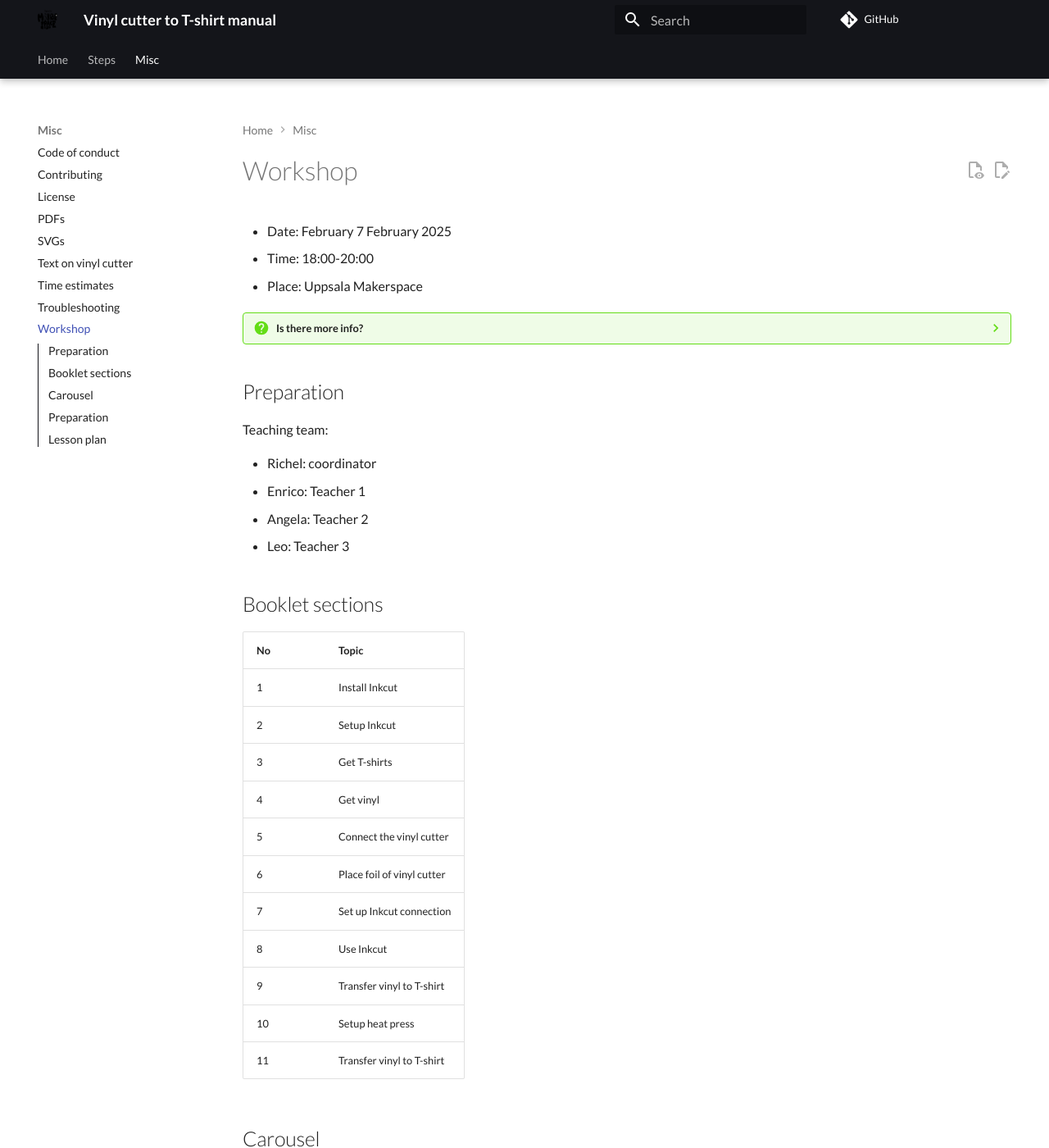
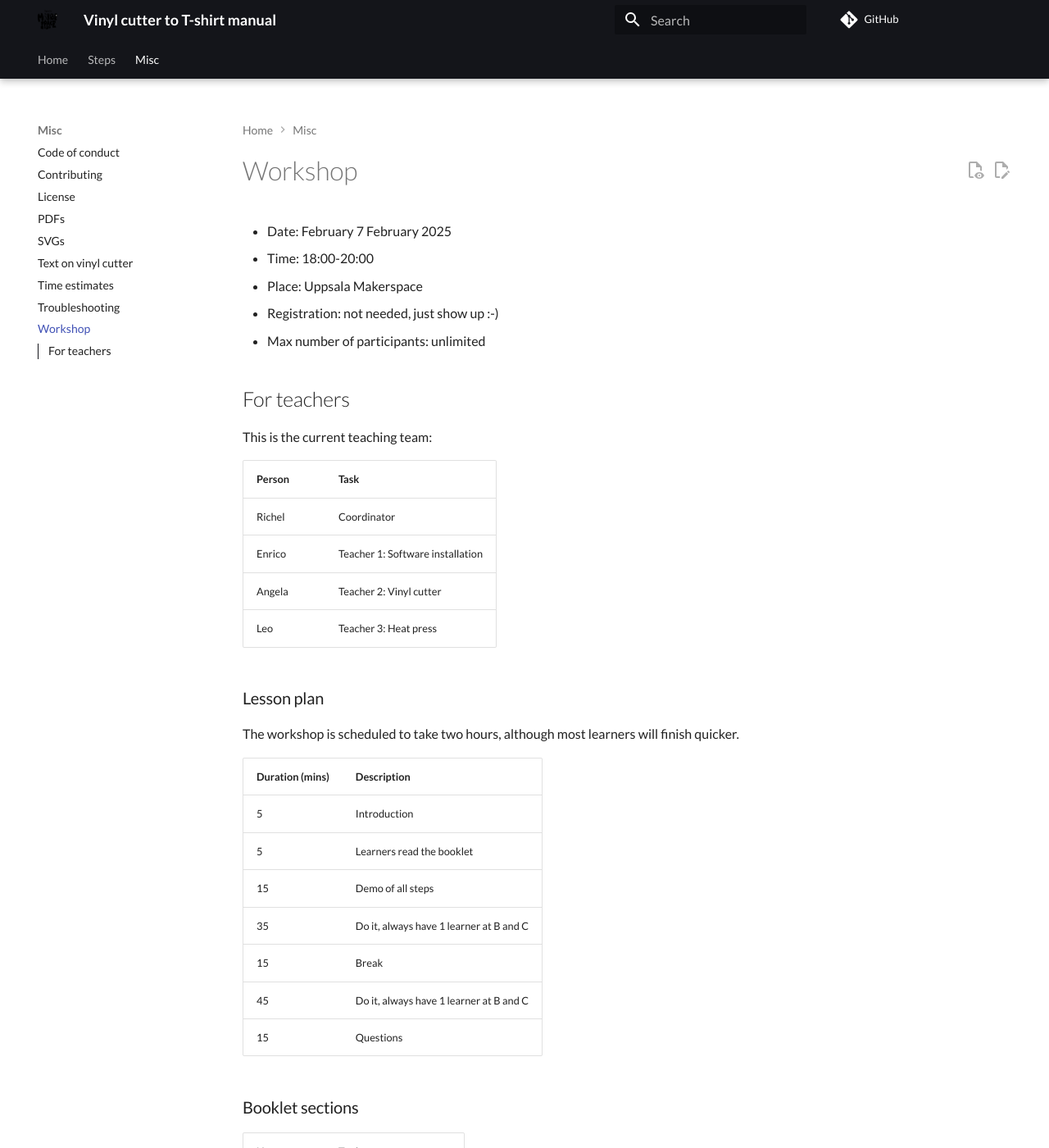
Before and after one commit to uppsala-makerspace/vevor_vinyl_cutter_to_t_shirt_manual, an MkDocs documentation site: the page built from docs/workshop/README.md, in a window 1280 px wide and 1400 px high. Shown: the whole window at 82% size. Built offline with MkDocs 1.6.1 and Material for MkDocs 9.7.7, drawn with Linux system fonts in a browser that asks for light colours; comment, search, counter and statistics services are not loaded; some of the changed text lies outside the part shown.

Commit message:
Fix markdown

```diff
--- a/docs/workshop/README.md
+++ b/docs/workshop/README.md
@@ -8,21 +8,36 @@ tags:
 - Date: February 7 February 2025
 - Time: 18:00-20:00
 - Place: Uppsala Makerspace
+- Registration: not needed, just show up :-)
+- Max number of participants: unlimited
 
-???- question "Is there more info?"
+## For teachers
 
-    Not yet, it will be added later :-)
+This is the current teaching team:
 
-## Preparation
+Person|Task
+------|-----------
+Richel|Coordinator
+Enrico|Teacher 1: Software installation
+Angela|Teacher 2: Vinyl cutter
+Leo   |Teacher 3: Heat press
 
-Teaching team:
+### Lesson plan
 
-- Richel: coordinator
-- Enrico: Teacher 1
-- Angela: Teacher 2
-- Leo: Teacher 3
+The workshop is scheduled to take two hours, although
+most learners will finish quicker.
 
-## Booklet sections
+Duration (mins)|Description
+---------------|-----------------------------------------------
+5              |Introduction
+5              |Learners read the booklet
+15             |Demo of all steps
+35             |Do it, always have 1 learner at B and C
+15             |Break
+45             |Do it, always have 1 learner at B and C
+15             |Questions
+
+### Booklet sections
 
 No|Topic
 --|---------------------------
@@ -38,7 +53,7 @@ No|Topic
 10|Setup heat press
 11|Transfer vinyl to T-shirt
 
-## Carousel
+### Carousel
 
 No|Topic numbers|Needs                         |Teacher(s)
 --|-------------|------------------------------|--------
@@ -46,21 +61,9 @@ A |1,2          |Laptop                        |Teacher 1 + Richel
 B |5,6,7,8,9    |Vinyl cutter, vinyl           |Teacher 2
 C |10,11        |Heat press, T-shirt, cut vinyl|Teacher 3
 
-## Preparation
+### Materials to prepare
 
 - n booklets
 - n laptops
 - 1 test T-shirt
 - n/2 pre-cut vinyl
-
-## Lesson plan
-
-Duration (mins)|Description
----------------|-----------------------------------------------
-5              |Introduction
-5              |Learners read the booklet
-15             |Demo of all steps
-35             |Do it, always have 1 learner at B and C
-15             |Break
-45             |Do it, always have 1 learner at B and C
-15             |Questions
```
